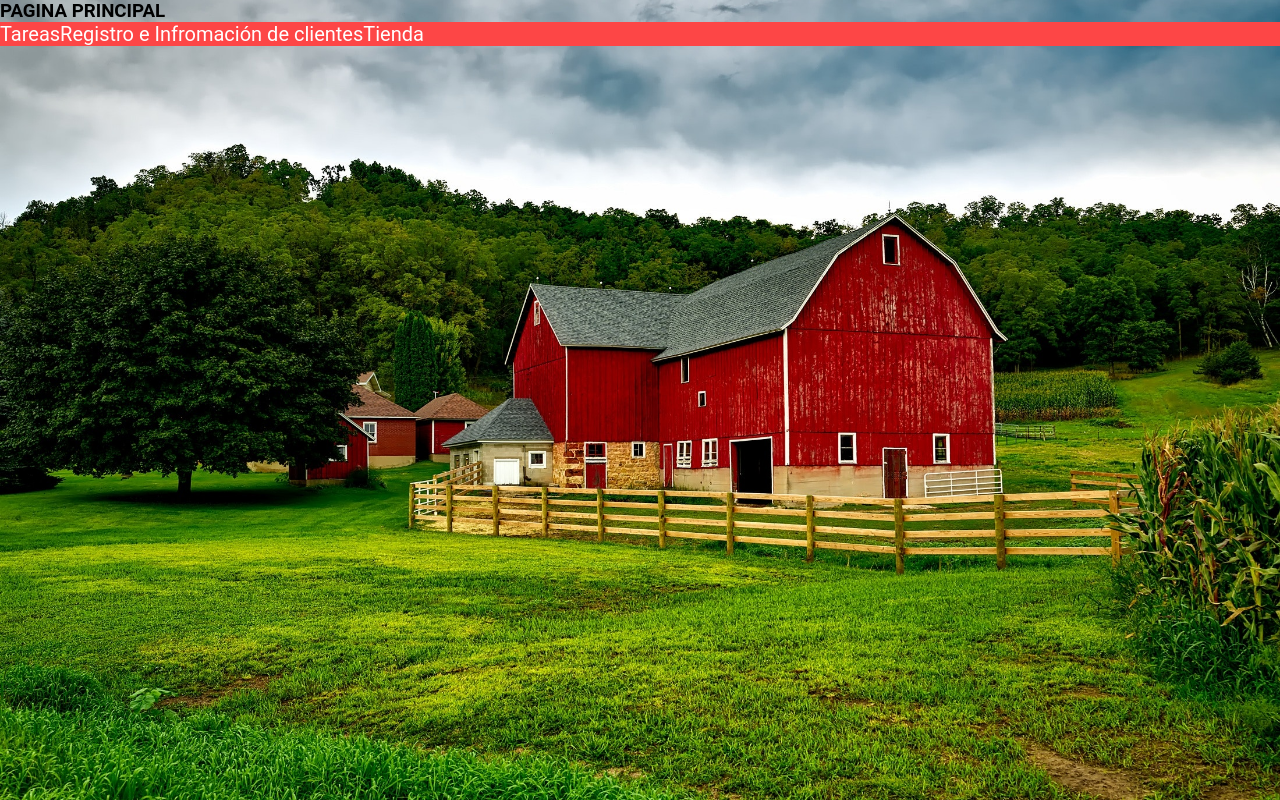
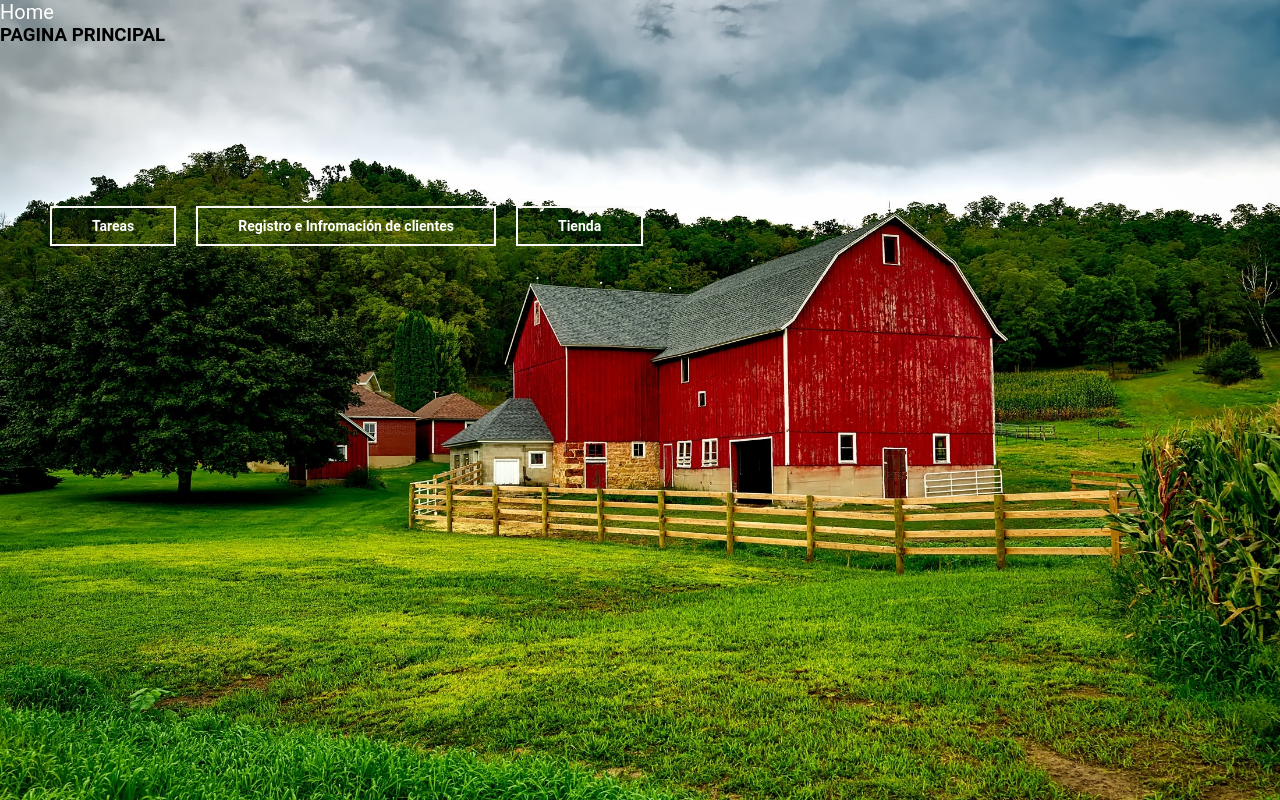
Before and after one commit to jacobososa/TRABAJOFINAL, a React (Vite) app: page /paginaadministrador in a window 1280 px wide. Built offline with nearby package versions, Linux system fonts and the light colour scheme.

Commit message:
Arreglo header pagina principal

```diff
--- a/src/components/layouts/administrador/PaginaPrincipalAdmin.jsx
+++ b/src/components/layouts/administrador/PaginaPrincipalAdmin.jsx
@@ -5,7 +5,7 @@ import Home from '../Home'
 export const PaginaPrincipalAdmin = () => {
   return (
     <section>
-
+        <HeaderAdmin/>
         <section className='PAGINAPRINCIPAL'>
         <h1>PAGINA PRINCIPAL</h1>
 
--- a/src/index.css
+++ b/src/index.css
@@ -296,9 +296,24 @@ margin: auto;
     margin: 10px;
   }
 
-  .header__PaginaPrincipalAdmin{
+  .header__PaginaPrincipalAdmin a{
     background-color: #fd4646;
+    padding: 10px 40px;
+    border: 2px solid #faf7f7;
+    background: transparent;
+    position: relative;
+    text-align: center;
+    cursor: pointer;
+    color:white;
+    outline: none;
+    left: 40px;
+    top: 170px;
+    font-size: 14px;
+    font-weight: 600;
+    transition: all 300ms;
+    margin: 10px;
   }
+
 
    /* Tienda-Clientes */
 
```
